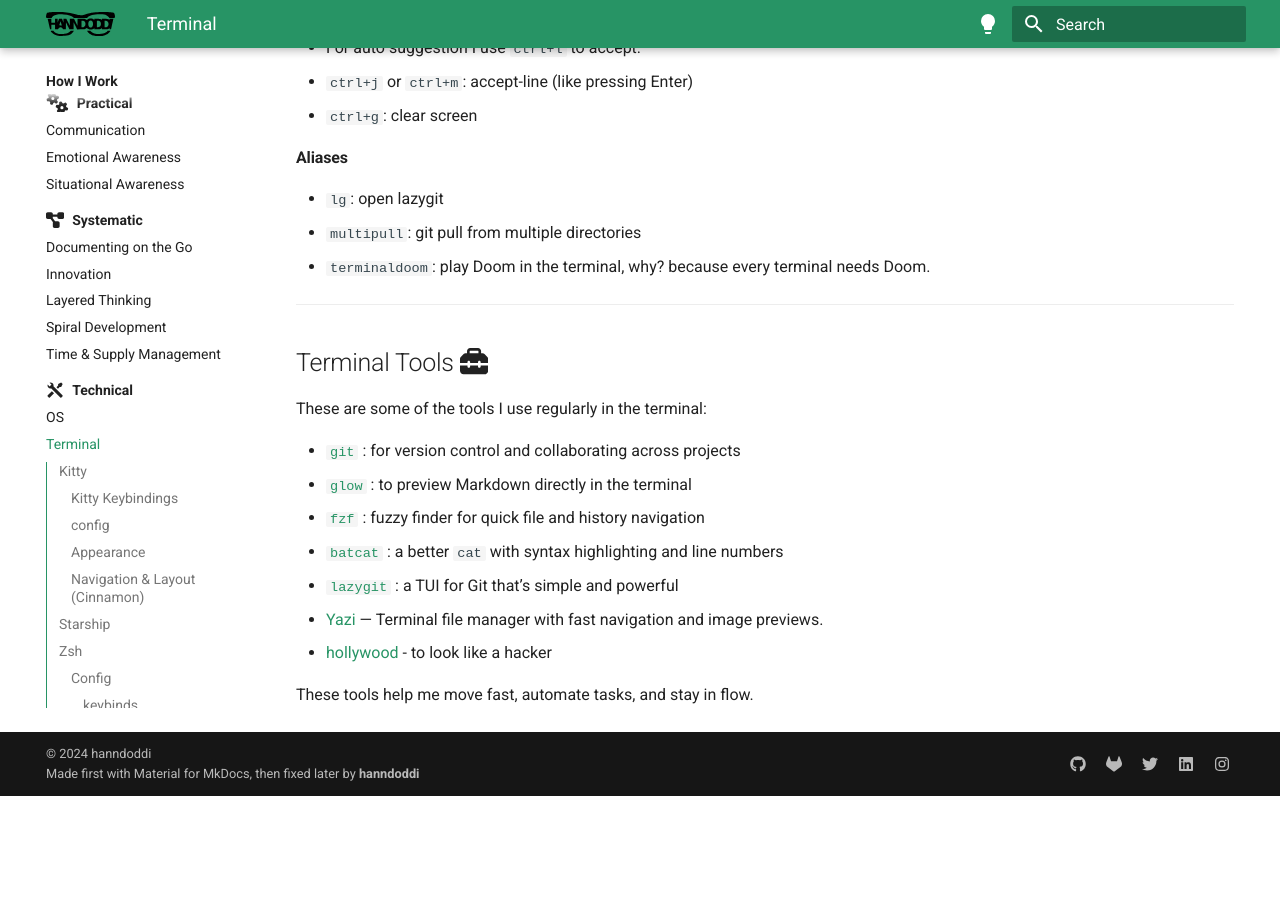
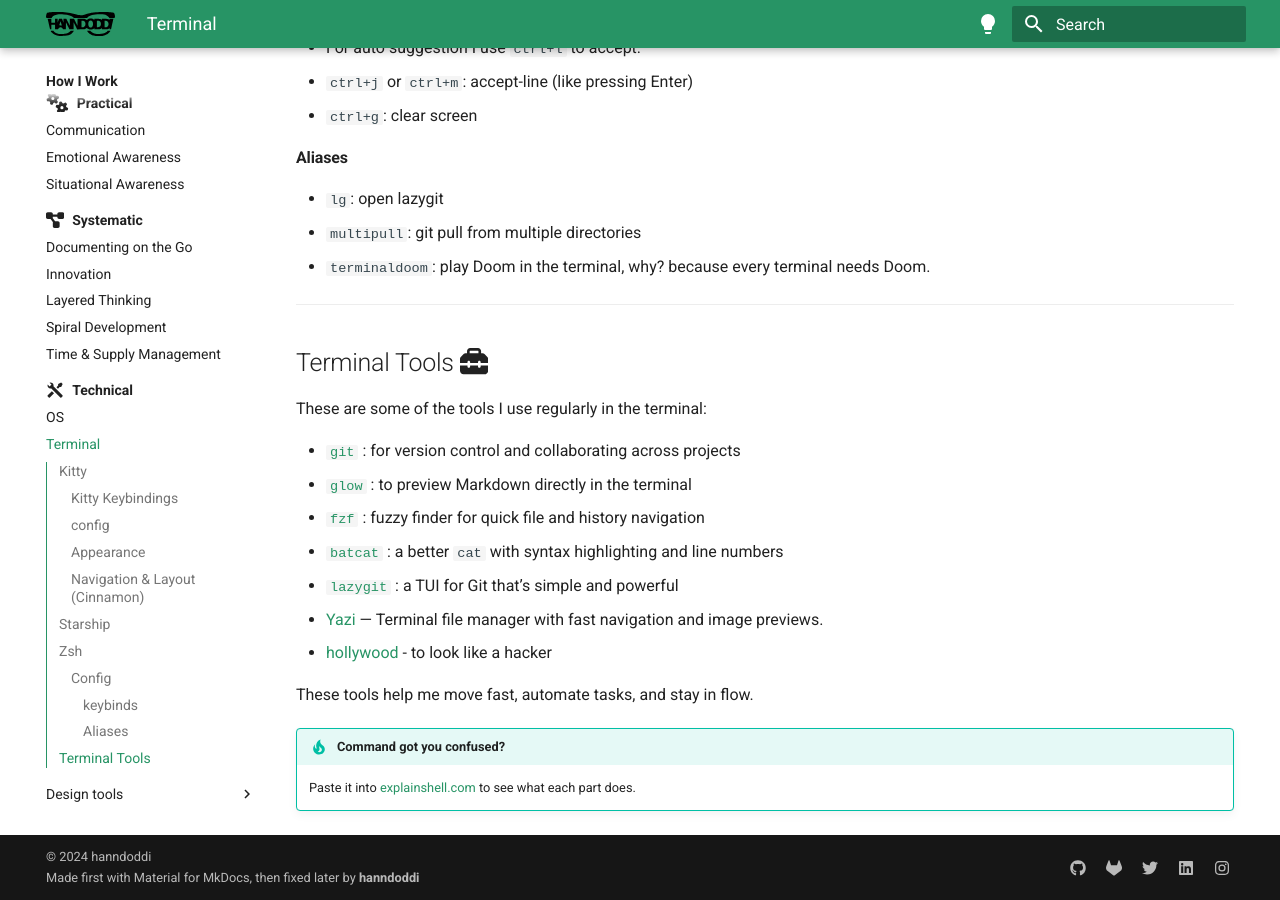
Before and after one commit to hanndoddi/hanndoddi_site, an MkDocs documentation site: the page built from docs/How_I_Work/technical/terminal.md, in a window 1280 px wide and 900 px high, scrolled down 2642 px. Built offline with MkDocs 1.6.1 and Material for MkDocs 9.7.7, drawn with Linux system fonts in a browser that asks for light colours; emoji names are drawn with the system emoji font; some web fonts are replaced; before the commit the page ends 3438 px from its top, so only the background shows below that.

Commit message:
link terminal

```diff
--- a/docs/How_I_Work/technical/terminal.md
+++ b/docs/How_I_Work/technical/terminal.md
@@ -110,3 +110,6 @@
 - [hollywood](https://github.com/dustinkirkland/hollywood) - to look like a hacker
 
 These tools help me move fast, automate tasks, and stay in flow.
+
+!!! tip "Command got you confused?"
+    Paste it into [explainshell.com](https://explainshell.com/){:rel="nofollow"} to see what each part does.
```
